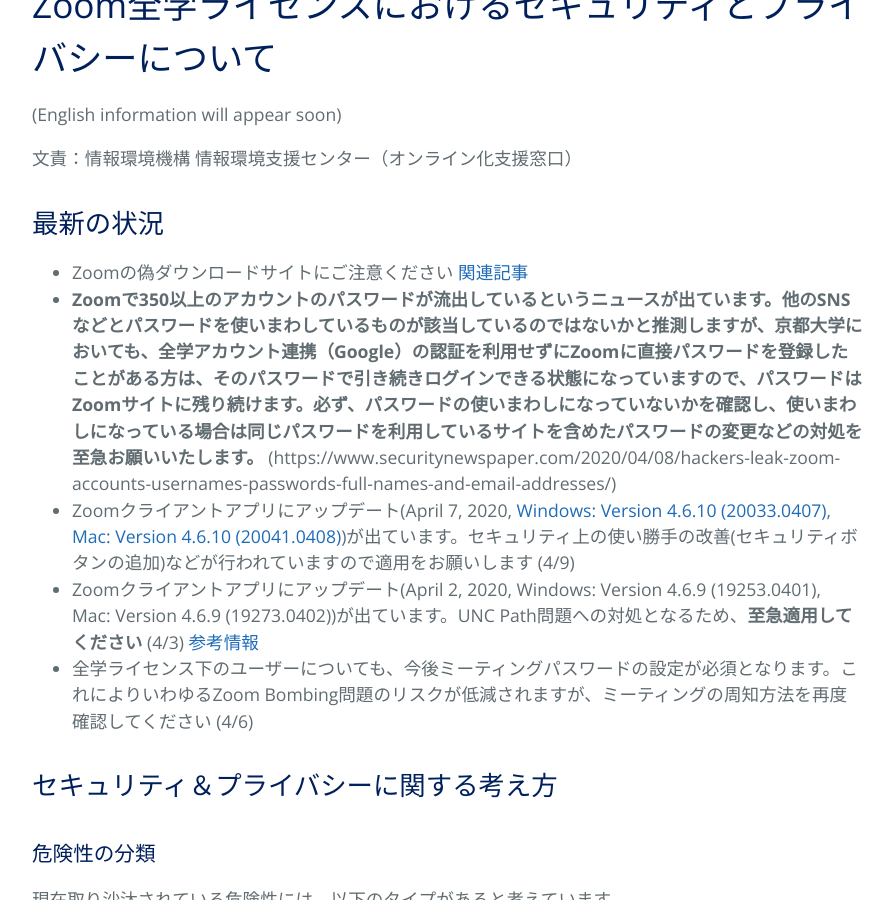
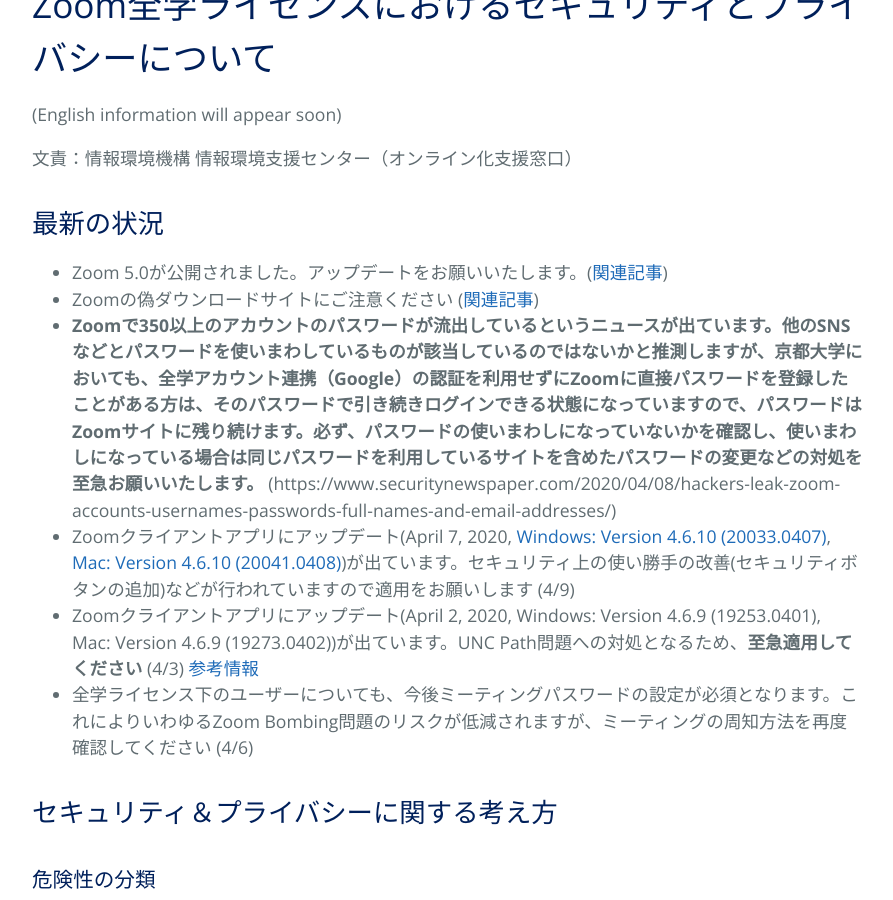
Before and after one commit to kyoto-u/online-edu, a Jekyll site: the page built from zoom-security.md, in a window 1280 px wide and 900 px high, scrolled down 426 px. Shown: the whole window, without its empty margins (192-1085 px from the left). Built offline with Jekyll 4.4.1, drawn with Linux system fonts in a browser that asks for light colours.

Commit message:
Update zoom-security.md

```diff
--- a/zoom-security.md
+++ b/zoom-security.md
@@ -9,7 +9,8 @@ title: オンラインミーティングサービス(Zoom全学ライセンス)
 
 ## 最新の状況
 
-- Zoomの偽ダウンロードサイトにご注意ください [関連記事](https://www.itmedia.co.jp/news/articles/2004/24/news115.html)
+- Zoom 5.0が公開されました。アップデートをお願いいたします。([関連記事](https://japan.cnet.com/article/35152855/))
+- Zoomの偽ダウンロードサイトにご注意ください ([関連記事](https://www.itmedia.co.jp/news/articles/2004/24/news115.html))
 - **Zoomで350以上のアカウントのパスワードが流出しているというニュースが出ています。他のSNSなどとパスワードを使いまわしているものが該当しているのではないかと推測しますが、京都大学においても、全学アカウント連携（Google）の認証を利用せずにZoomに直接パスワードを登録したことがある方は、そのパスワードで引き続きログインできる状態になっていますので、パスワードはZoomサイトに残り続けます。必ず、パスワードの使いまわしになっていないかを確認し、使いまわしになっている場合は同じパスワードを利用しているサイトを含めたパスワードの変更などの対処を至急お願いいたします。**
  (https://www.securitynewspaper.com/2020/04/08/hackers-leak-zoom-accounts-usernames-passwords-full-names-and-email-addresses/)
 - Zoomクライアントアプリにアップデート(April 7, 2020, [Windows: Version 4.6.10 (20033.0407)](https://support.zoom.us/hc/en-us/articles/201361953-New-Updates-for-Windows), [Mac: Version 4.6.10 (20041.0408)](https://support.zoom.us/hc/en-us/articles/201361963-New-Updates-for-macOS))が出ています。セキュリティ上の使い勝手の改善(セキュリティボタンの追加)などが行われていますので適用をお願いします (4/9)
```
